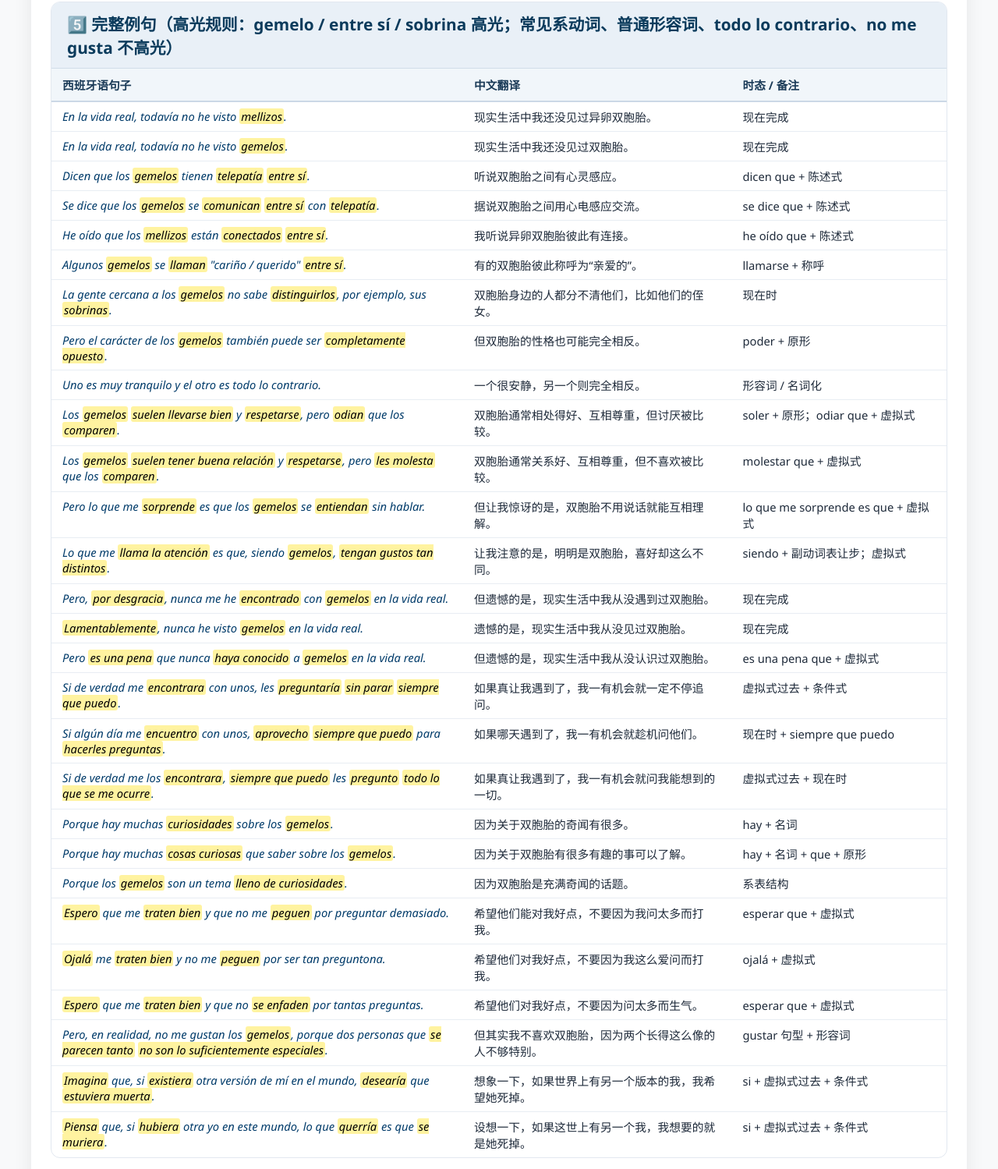
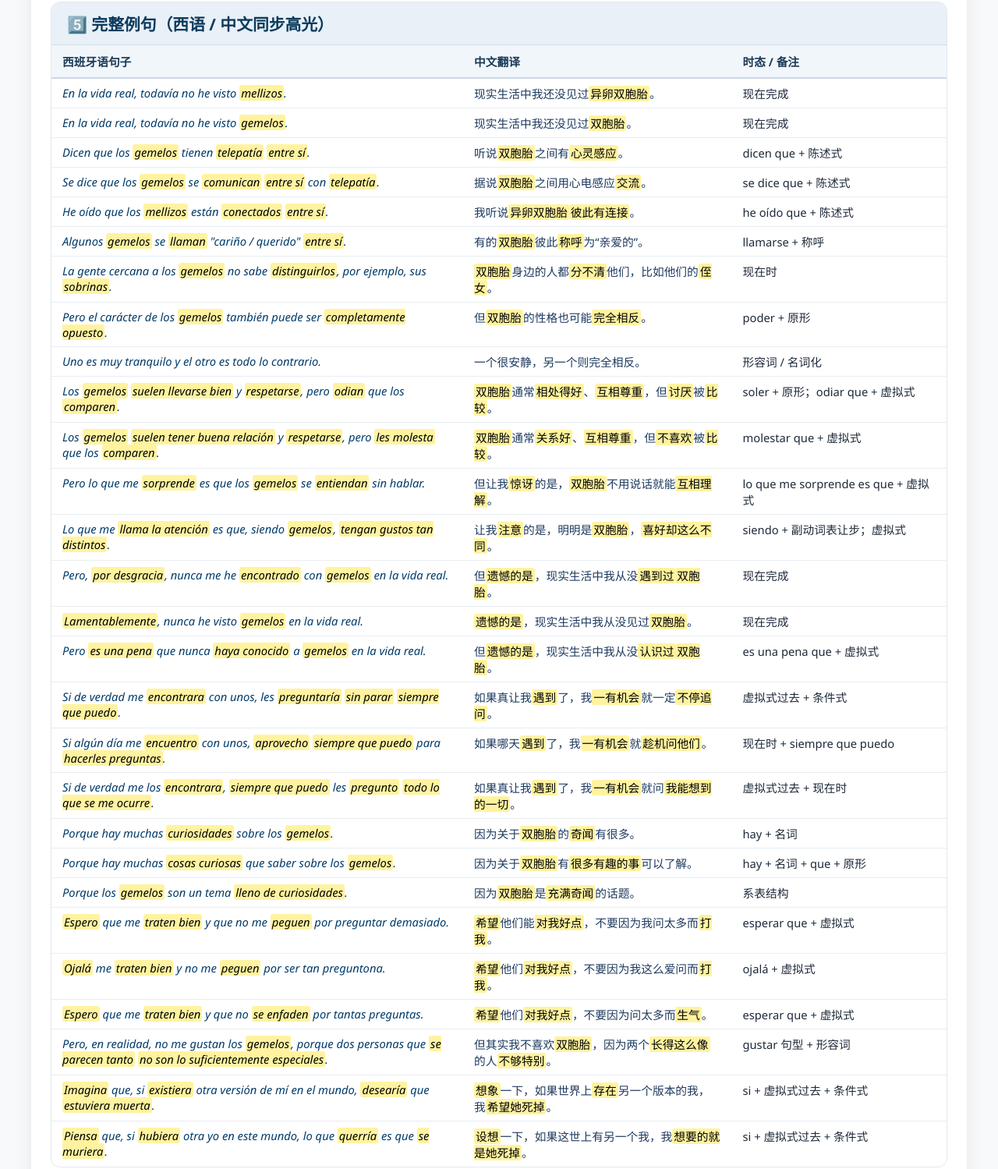
Before and after one commit to azurer-AZ/Espanol-gemelo, a plain HTML site: page index.html in a window 1280 px wide. Shown: the part 3033-4532 px from the top of the page at 78% size. Drawn offline with Linux system fonts and the light colour scheme.

Commit message:
Update index.html

```diff
--- a/index.html
+++ b/index.html
@@ -130,147 +130,147 @@
 
     <!-- 表5：完整例句 -->
     <div class="section">
-        <div class="section-header">5️⃣ 完整例句（高光规则：gemelo / entre sí / sobrina 高光；常见系动词、普通形容词、todo lo contrario、no me gusta 不高光）</div>
+        <div class="section-header">5️⃣ 完整例句（西语 / 中文同步高光）</div>
         <table>
             <tr><th style="width:46%;">西班牙语句子</th><th style="width:30%;">中文翻译</th><th style="width:24%;">时态 / 备注</th></tr>
             <tr>
                 <td class="col-es"><em>En la vida real, todavía no he visto <mark>mellizos</mark>.</em></td>
-                <td>现实生活中我还没见过异卵双胞胎。</td>
+                <td class="col-zh">现实生活中我还没见过<mark>异卵双胞胎</mark>。</td>
                 <td>现在完成</td>
             </tr>
             <tr>
                 <td class="col-es"><em>En la vida real, todavía no he visto <mark>gemelos</mark>.</em></td>
-                <td>现实生活中我还没见过双胞胎。</td>
+                <td class="col-zh">现实生活中我还没见过<mark>双胞胎</mark>。</td>
                 <td>现在完成</td>
             </tr>
             <tr>
                 <td class="col-es"><em>Dicen que los <mark>gemelos</mark> tienen <mark>telepatía</mark> <mark>entre sí</mark>.</em></td>
-                <td>听说双胞胎之间有心灵感应。</td>
+                <td class="col-zh">听说<mark>双胞胎</mark>之间有<mark>心灵感应</mark>。</td>
                 <td>dicen que + 陈述式</td>
             </tr>
             <tr>
                 <td class="col-es"><em>Se dice que los <mark>gemelos</mark> se <mark>comunican</mark> <mark>entre sí</mark> con <mark>telepatía</mark>.</em></td>
-                <td>据说双胞胎之间用心电感应交流。</td>
+                <td class="col-zh">据说<mark>双胞胎</mark>之间用心电感应<mark>交流</mark>。</td>
                 <td>se dice que + 陈述式</td>
             </tr>
             <tr>
                 <td class="col-es"><em>He oído que los <mark>mellizos</mark> están <mark>conectados</mark> <mark>entre sí</mark>.</em></td>
-                <td>我听说异卵双胞胎彼此有连接。</td>
+                <td class="col-zh">我听说<mark>异卵双胞胎</mark><mark>彼此有连接</mark>。</td>
                 <td>he oído que + 陈述式</td>
             </tr>
             <tr>
                 <td class="col-es"><em>Algunos <mark>gemelos</mark> se <mark>llaman</mark> "cariño / querido" <mark>entre sí</mark>.</em></td>
-                <td>有的双胞胎彼此称呼为“亲爱的”。</td>
+                <td class="col-zh">有的<mark>双胞胎</mark>彼此<mark>称呼</mark>为“亲爱的”。</td>
                 <td>llamarse + 称呼</td>
             </tr>
             <tr>
                 <td class="col-es"><em>La gente cercana a los <mark>gemelos</mark> no sabe <mark>distinguirlos</mark>, por ejemplo, sus <mark>sobrinas</mark>.</em></td>
-                <td>双胞胎身边的人都分不清他们，比如他们的侄女。</td>
+                <td class="col-zh"><mark>双胞胎</mark>身边的人都<mark>分不清</mark>他们，比如他们的<mark>侄女</mark>。</td>
                 <td>现在时</td>
             </tr>
             <tr>
                 <td class="col-es"><em>Pero el carácter de los <mark>gemelos</mark> también puede ser <mark>completamente opuesto</mark>.</em></td>
-                <td>但双胞胎的性格也可能完全相反。</td>
+                <td class="col-zh">但<mark>双胞胎</mark>的性格也可能<mark>完全相反</mark>。</td>
                 <td>poder + 原形</td>
             </tr>
             <tr>
                 <td class="col-es"><em>Uno es muy tranquilo y el otro es todo lo contrario.</em></td>
-                <td>一个很安静，另一个则完全相反。</td>
+                <td class="col-zh">一个很安静，另一个则完全相反。</td>
                 <td>形容词 / 名词化</td>
             </tr>
             <tr>
                 <td class="col-es"><em>Los <mark>gemelos</mark> <mark>suelen llevarse bien</mark> y <mark>respetarse</mark>, pero <mark>odian</mark> que los <mark>comparen</mark>.</em></td>
-                <td>双胞胎通常相处得好、互相尊重，但讨厌被比较。</td>
+                <td class="col-zh"><mark>双胞胎</mark>通常<mark>相处得好</mark>、<mark>互相尊重</mark>，但<mark>讨厌</mark>被<mark>比较</mark>。</td>
                 <td>soler + 原形；odiar que + 虚拟式</td>
             </tr>
             <tr>
                 <td class="col-es"><em>Los <mark>gemelos</mark> <mark>suelen tener buena relación</mark> y <mark>respetarse</mark>, pero <mark>les molesta</mark> que los <mark>comparen</mark>.</em></td>
-                <td>双胞胎通常关系好、互相尊重，但不喜欢被比较。</td>
+                <td class="col-zh"><mark>双胞胎</mark>通常<mark>关系好</mark>、<mark>互相尊重</mark>，但<mark>不喜欢</mark>被<mark>比较</mark>。</td>
                 <td>molestar que + 虚拟式</td>
             </tr>
             <tr>
                 <td class="col-es"><em>Pero lo que me <mark>sorprende</mark> es que los <mark>gemelos</mark> se <mark>entiendan</mark> sin hablar.</em></td>
-                <td>但让我惊讶的是，双胞胎不用说话就能互相理解。</td>
+                <td class="col-zh">但让我<mark>惊讶</mark>的是，<mark>双胞胎</mark>不用说话就能<mark>互相理解</mark>。</td>
                 <td>lo que me sorprende es que + 虚拟式</td>
             </tr>
             <tr>
                 <td class="col-es"><em>Lo que me <mark>llama la atención</mark> es que, siendo <mark>gemelos</mark>, <mark>tengan gustos tan distintos</mark>.</em></td>
-                <td>让我注意的是，明明是双胞胎，喜好却这么不同。</td>
+                <td class="col-zh">让我<mark>注意</mark>的是，明明是<mark>双胞胎</mark>，<mark>喜好却这么不同</mark>。</td>
                 <td>siendo + 副动词表让步；虚拟式</td>
             </tr>
             <tr>
                 <td class="col-es"><em>Pero, <mark>por desgracia</mark>, nunca me he <mark>encontrado</mark> con <mark>gemelos</mark> en la vida real.</em></td>
-                <td>但遗憾的是，现实生活中我从没遇到过双胞胎。</td>
+                <td class="col-zh">但<mark>遗憾的是</mark>，现实生活中我从没<mark>遇到过</mark><mark>双胞胎</mark>。</td>
                 <td>现在完成</td>
             </tr>
             <tr>
                 <td class="col-es"><em><mark>Lamentablemente</mark>, nunca he visto <mark>gemelos</mark> en la vida real.</em></td>
-                <td>遗憾的是，现实生活中我从没见过双胞胎。</td>
+                <td class="col-zh"><mark>遗憾的是</mark>，现实生活中我从没见过<mark>双胞胎</mark>。</td>
                 <td>现在完成</td>
             </tr>
             <tr>
                 <td class="col-es"><em>Pero <mark>es una pena</mark> que nunca <mark>haya conocido</mark> a <mark>gemelos</mark> en la vida real.</em></td>
-                <td>但遗憾的是，现实生活中我从没认识过双胞胎。</td>
+                <td class="col-zh">但<mark>遗憾的是</mark>，现实生活中我从没<mark>认识过</mark><mark>双胞胎</mark>。</td>
                 <td>es una pena que + 虚拟式</td>
             </tr>
             <tr>
                 <td class="col-es"><em>Si de verdad me <mark>encontrara</mark> con unos, les <mark>preguntaría</mark> <mark>sin parar</mark> <mark>siempre que puedo</mark>.</em></td>
-                <td>如果真让我遇到了，我一有机会就一定不停追问。</td>
+                <td class="col-zh">如果真让我<mark>遇到</mark>了，我<mark>一有机会</mark>就一定<mark>不停追问</mark>。</td>
                 <td>虚拟式过去 + 条件式</td>
             </tr>
             <tr>
                 <td class="col-es"><em>Si algún día me <mark>encuentro</mark> con unos, <mark>aprovecho</mark> <mark>siempre que puedo</mark> para <mark>hacerles preguntas</mark>.</em></td>
-                <td>如果哪天遇到了，我一有机会就趁机问他们。</td>
+                <td class="col-zh">如果哪天<mark>遇到</mark>了，我<mark>一有机会</mark>就<mark>趁机问他们</mark>。</td>
                 <td>现在时 + siempre que puedo</td>
             </tr>
             <tr>
                 <td class="col-es"><em>Si de verdad me los <mark>encontrara</mark>, <mark>siempre que puedo</mark> les <mark>pregunto</mark> <mark>todo lo que se me ocurre</mark>.</em></td>
-                <td>如果真让我遇到了，我一有机会就问我能想到的一切。</td>
+                <td class="col-zh">如果真让我<mark>遇到</mark>了，我<mark>一有机会</mark>就问<mark>我能想到的一切</mark>。</td>
                 <td>虚拟式过去 + 现在时</td>
             </tr>
             <tr>
                 <td class="col-es"><em>Porque hay muchas <mark>curiosidades</mark> sobre los <mark>gemelos</mark>.</em></td>
-                <td>因为关于双胞胎的奇闻有很多。</td>
+                <td class="col-zh">因为关于<mark>双胞胎</mark>的<mark>奇闻</mark>有很多。</td>
                 <td>hay + 名词</td>
             </tr>
             <tr>
                 <td class="col-es"><em>Porque hay muchas <mark>cosas curiosas</mark> que saber sobre los <mark>gemelos</mark>.</em></td>
-                <td>因为关于双胞胎有很多有趣的事可以了解。</td>
+                <td class="col-zh">因为关于<mark>双胞胎</mark>有<mark>很多有趣的事</mark>可以了解。</td>
                 <td>hay + 名词 + que + 原形</td>
             </tr>
             <tr>
                 <td class="col-es"><em>Porque los <mark>gemelos</mark> son un tema <mark>lleno de curiosidades</mark>.</em></td>
-                <td>因为双胞胎是充满奇闻的话题。</td>
+                <td class="col-zh">因为<mark>双胞胎</mark>是<mark>充满奇闻</mark>的话题。</td>
                 <td>系表结构</td>
             </tr>
             <tr>
                 <td class="col-es"><em><mark>Espero</mark> que me <mark>traten bien</mark> y que no me <mark>peguen</mark> por preguntar demasiado.</em></td>
-                <td>希望他们能对我好点，不要因为我问太多而打我。</td>
+                <td class="col-zh"><mark>希望</mark>他们能<mark>对我好点</mark>，不要因为我问太多而<mark>打我</mark>。</td>
                 <td>esperar que + 虚拟式</td>
             </tr>
             <tr>
                 <td class="col-es"><em><mark>Ojalá</mark> me <mark>traten bien</mark> y no me <mark>peguen</mark> por ser tan preguntona.</em></td>
-                <td>希望他们对我好点，不要因为我这么爱问而打我。</td>
+                <td class="col-zh"><mark>希望</mark>他们<mark>对我好点</mark>，不要因为我这么爱问而<mark>打我</mark>。</td>
                 <td>ojalá + 虚拟式</td>
             </tr>
             <tr>
                 <td class="col-es"><em><mark>Espero</mark> que me <mark>traten bien</mark> y que no <mark>se enfaden</mark> por tantas preguntas.</em></td>
-                <td>希望他们对我好点，不要因为问太多而生气。</td>
+                <td class="col-zh"><mark>希望</mark>他们<mark>对我好点</mark>，不要因为问太多而<mark>生气</mark>。</td>
                 <td>esperar que + 虚拟式</td>
             </tr>
             <tr>
                 <td class="col-es"><em>Pero, en realidad, no me gustan los <mark>gemelos</mark>, porque dos personas que <mark>se parecen tanto</mark> <mark>no son lo suficientemente especiales</mark>.</em></td>
-                <td>但其实我不喜欢双胞胎，因为两个长得这么像的人不够特别。</td>
+                <td class="col-zh">但其实我不喜欢<mark>双胞胎</mark>，因为两个<mark>长得这么像</mark>的人<mark>不够特别</mark>。</td>
                 <td>gustar 句型 + 形容词</td>
             </tr>
             <tr>
                 <td class="col-es"><em><mark>Imagina</mark> que, si <mark>existiera</mark> otra versión de mí en el mundo, <mark>desearía</mark> que <mark>estuviera muerta</mark>.</em></td>
-                <td>想象一下，如果世界上有另一个版本的我，我希望她死掉。</td>
+                <td class="col-zh"><mark>想象</mark>一下，如果世界上<mark>存在</mark>另一个版本的我，我<mark>希望她死掉</mark>。</td>
                 <td>si + 虚拟式过去 + 条件式</td>
             </tr>
             <tr>
                 <td class="col-es"><em><mark>Piensa</mark> que, si <mark>hubiera</mark> otra yo en este mundo, lo que <mark>querría</mark> es que <mark>se muriera</mark>.</em></td>
-                <td>设想一下，如果这世上有另一个我，我想要的就是她死掉。</td>
+                <td class="col-zh"><mark>设想</mark>一下，如果这世上有另一个我，我<mark>想要的就是她死掉</mark>。</td>
                 <td>si + 虚拟式过去 + 条件式</td>
             </tr>
         </table>
@@ -424,7 +424,7 @@
     </div>
 
     <div class="footer">
-        ✅ 共 28 句（双胞胎话题）· 表5 高光规则：<mark>gemelo</mark> / <mark>entre sí</mark> / <mark>sobrina</mark> 高光；常见系动词（está / puedo / tener / sabe）、普通形容词（cerca / tranquilo）、todo lo contrario、no me gusta 不高光
+        ✅ 共 28 句（双胞胎话题）· 表5 西语与中文同步高光 · 高光规则：<mark>gemelo</mark> / <mark>entre sí</mark> / <mark>sobrina</mark> 高光；常见系动词、普通形容词、todo lo contrario、no me gusta 不高光
     </div>
 </div>
 </body>
```
